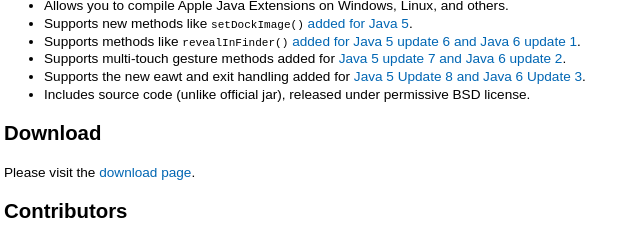
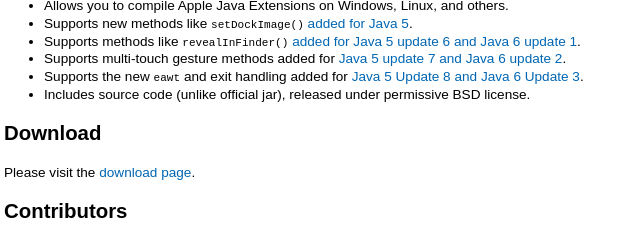
Before and after one commit to ymasory/OrangeExtensions, a plain HTML site: page index.html in a window 1280 px wide. Shown: the part 410-648 px from the top of the page, 286-926 px from the left. Drawn offline with Linux system fonts and the light colour scheme.

Commit message:
[script commit]

```diff
--- a/index.html
+++ b/index.html
@@ -50,7 +50,7 @@
         <li>Supports new methods like <tt>setDockImage()</tt> <a href="http://developer.apple.com/mac/library/documentation/Java/Reference/1.5.0/appledoc/api/overview-summary.html">added for Java 5</a>.</li>
         <li>Supports methods like <tt>revealInFinder()</tt> <a href="http://developer.apple.com/mac/library/releasenotes/CrossPlatform/JavaSnowLeopardUpdate1LeopardUpdate6RN/NewandNoteworthy/NewandNoteworthy.html">added for Java 5 update 6 and Java 6 update 1</a>.</li>
         <li>Supports multi-touch gesture methods added for <a href="http://developer.apple.com/mac/library/releasenotes/CrossPlatform/JavaSnowLeopardUpdate2LeopardUpdate7RN/Introduction/Introduction.html">Java 5 update 7 and Java 6 update 2</a>.</li>
-        <li>Supports the new eawt and exit handling added for <a href="http://developer.apple.com/library/mac/#releasenotes/Java/JavaSnowLeopardUpdate3LeopardUpdate8RN/NewandNoteworthy/NewandNoteworthy.html">Java 5 Update 8 and Java 6 Update 3</a>.
+        <li>Supports the new <tt>eawt</tt> and exit handling added for <a href="http://developer.apple.com/library/mac/#releasenotes/Java/JavaSnowLeopardUpdate3LeopardUpdate8RN/NewandNoteworthy/NewandNoteworthy.html">Java 5 Update 8 and Java 6 Update 3</a>.
         <li>Includes source code (unlike official jar), released under permissive BSD license.</li>
     </ul></p>
 
```
